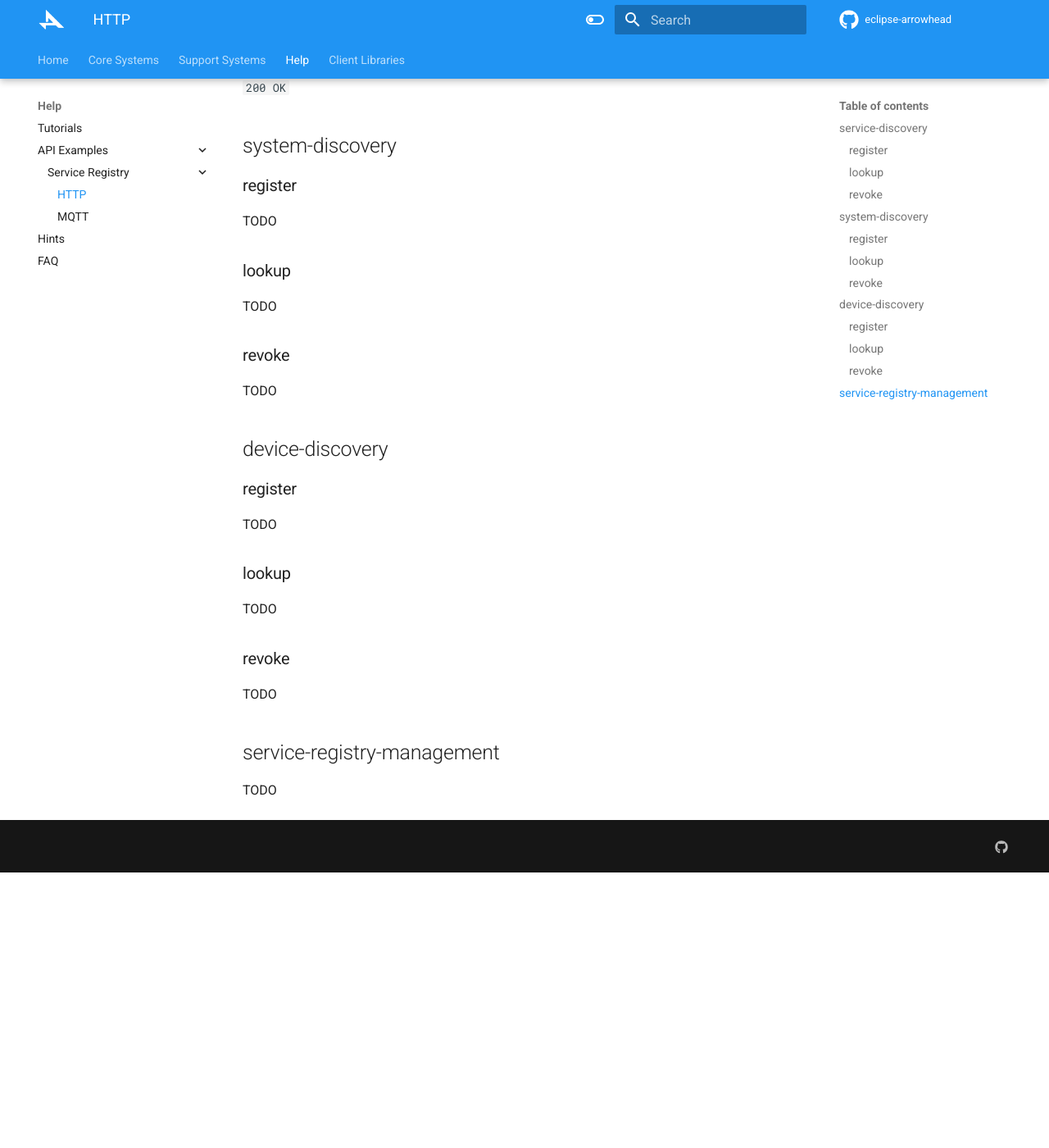
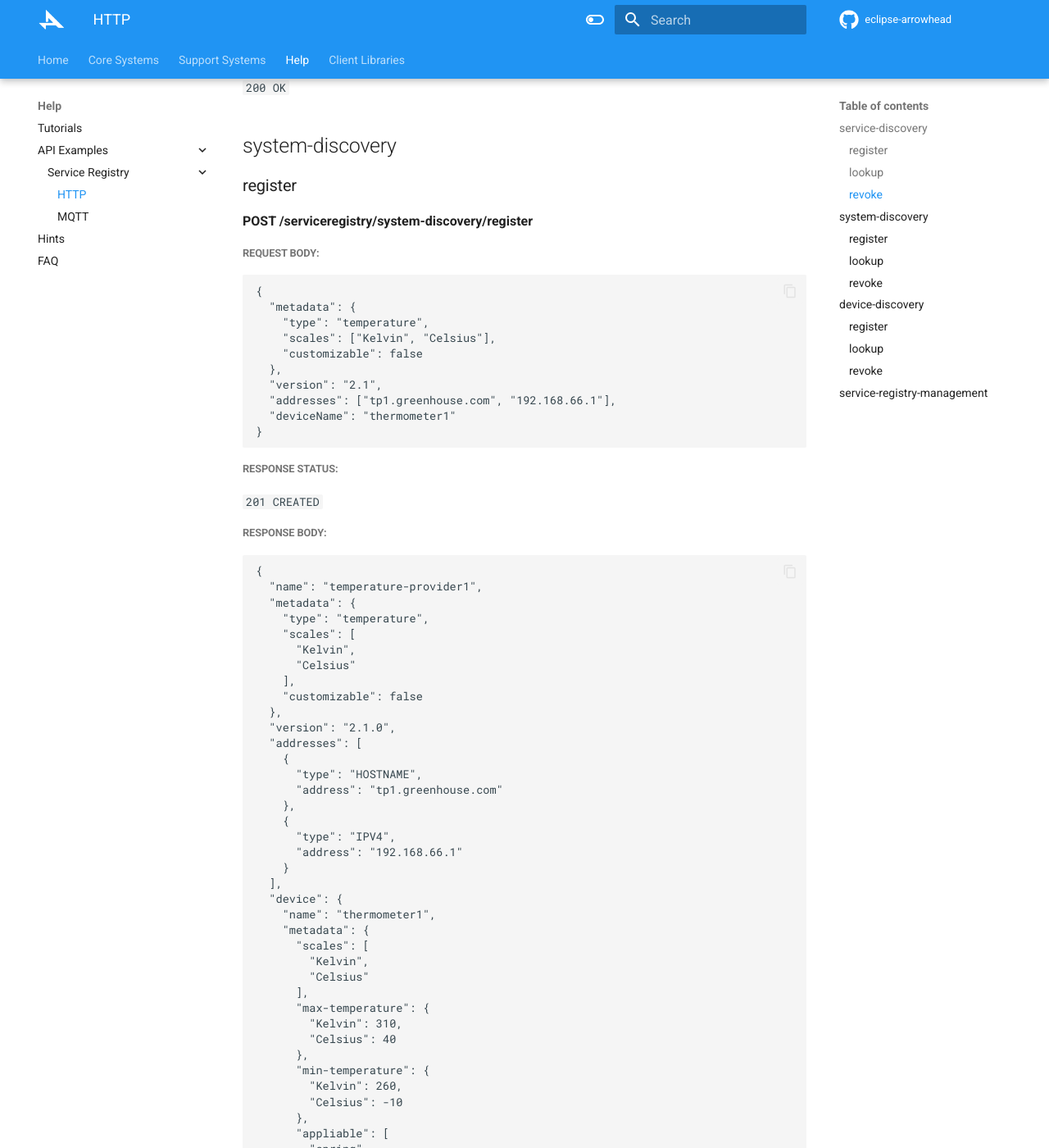
Before and after one commit to Aitia-IIOT/ah5-docs-java-spring, an MkDocs documentation site: the page built from docs/help/api_examples/sr_http_api_examples.md, in a window 1280 px wide and 1400 px high, scrolled down 5220 px. Shown: the whole window at 82% size. Built offline with MkDocs 1.6.1 and Material for MkDocs 9.7.7, drawn with Linux system fonts in a browser that asks for light colours; before the commit the page ends 6284 px from its top, so only the background shows below that; some of the changed text lies outside the part shown.

Commit message:
mkdocs service registry update

```diff
--- a/docs/help/api_examples/sr_http_api_examples.md
+++ b/docs/help/api_examples/sr_http_api_examples.md
@@ -264,7 +264,84 @@ http://localhost:8443/serviceregistry/service-discovery/revoke/temperature-provi
 ## system-discovery
 
 ### register
-TODO
+
+**POST /serviceregistry/system-discovery/register**
+
+##### Request body:
+
+~~~
+{
+  "metadata": {
+    "type": "temperature",
+    "scales": ["Kelvin", "Celsius"],
+    "customizable": false
+  },
+  "version": "2.1",
+  "addresses": ["tp1.greenhouse.com", "192.168.66.1"],
+  "deviceName": "thermometer1"
+}
+~~~
+
+##### Response Status:
+
+`201 CREATED`
+
+##### Response Body:
+~~~
+{
+  "name": "temperature-provider1",
+  "metadata": {
+    "type": "temperature",
+    "scales": [
+      "Kelvin",
+      "Celsius"
+    ],
+    "customizable": false
+  },
+  "version": "2.1.0",
+  "addresses": [
+    {
+      "type": "HOSTNAME",
+      "address": "tp1.greenhouse.com"
+    },
+    {
+      "type": "IPV4",
+      "address": "192.168.66.1"
+    }
+  ],
+  "device": {
+    "name": "thermometer1",
+    "metadata": {
+      "scales": [
+        "Kelvin",
+        "Celsius"
+      ],
+      "max-temperature": {
+        "Kelvin": 310,
+        "Celsius": 40
+      },
+      "min-temperature": {
+        "Kelvin": 260,
+        "Celsius": -10
+      },
+      "appliable": [
+        "spring",
+        "autumn"
+      ]
+    },
+    "addresses": [
+      {
+        "type": "MAC",
+        "address": "81:ef:1a:44:7a:ff"
+      }
+    ],
+    "createdAt": "2024-10-21T18:47:45Z",
+    "updatedAt": "2024-10-21T18:47:45Z"
+  },
+  "createdAt": "2024-10-23T21:33:04.585419100Z",
+  "updatedAt": "2024-10-23T21:33:04.585419100Z"
+}
+~~~
 
 ### lookup
 TODO
```
Also changed, not shown: docs/help/api_examples/sr_mqtt_api_examples.md (+5 -3 lines).
